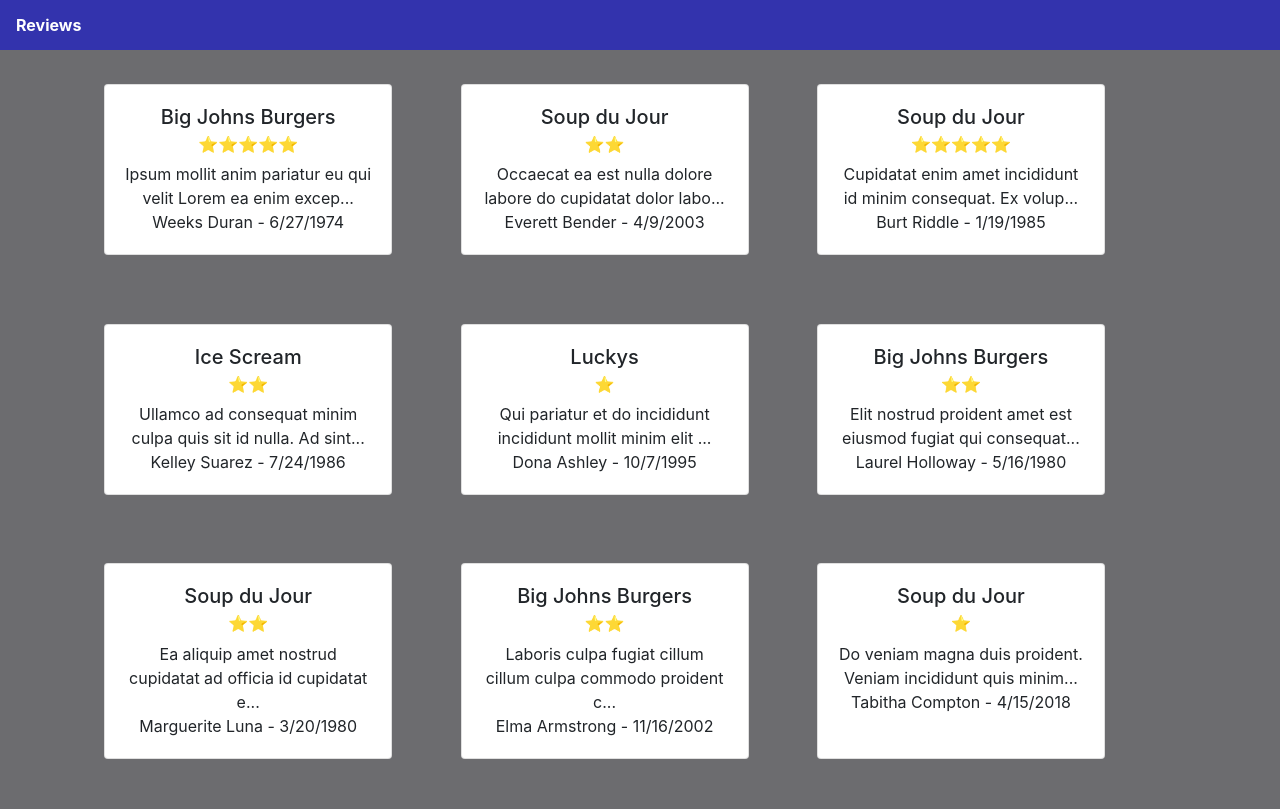
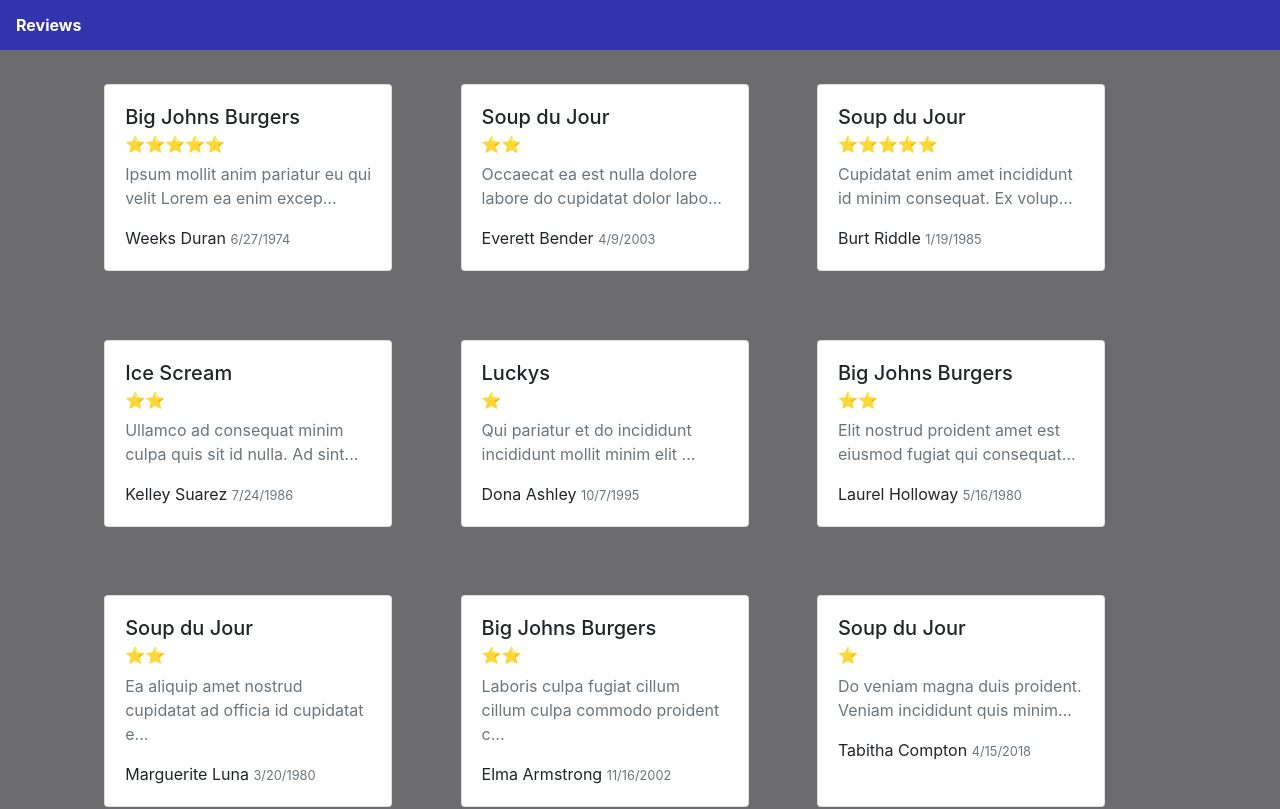
Before and after one commit to garylamountain/reviewtrackers_challenge, a React (Create React App) app: page / in a window 1280 px wide. Shown: the top 809 px of the page. Built offline with nearby package versions, Linux system fonts and the light colour scheme.

Commit message:
stylized review footers a bit

```diff
--- a/src/components/Review.js
+++ b/src/components/Review.js
@@ -9,12 +9,13 @@ const Review = (props) => {
   var year = date.getFullYear();
 
   return (
-    <div className="card" style={{width: "18rem", textAlign: "center", margin: "3%"}}  id={props.review.id}>
+    <div className="card" style={{width: "18rem", margin: "3%"}}  id={props.review.id}>
         <div className="card-body" onClick={()=>props.handleSelection(review)}>
             <h5 className="card-title">{props.review.place}</h5>
             <h6 className="card-subtitle mb-2 text-muted">{props.returnStars(props.review.rating)}</h6>
-            <p className="card-text">{props.review.content.substring(0, 59)}...</p>
-            {props.review.author} - {month}/{day}/{year}
+            <p className="card-text text-muted">{props.review.content.substring(0, 59)}...</p>
+            <div className="card-text">{props.review.author}   <small className="text-muted">{month}/{day}/{year}</small></div>
+            {/* <p class="card-text"><medium className="text">{props.review.author}</medium> - <medium className="text-muted">{month}/{day}/{year}</medium></p> */}
         </div>
     </div>
   )
--- a/src/components/SelectedReview.js
+++ b/src/components/SelectedReview.js
@@ -34,8 +34,8 @@ class SelectedReview extends React.Component {
             <div className="card" style={{margin: "3%", padding: "2%"}}>
                     <h5 className="card-title">{this.props.review.place}</h5>
                     <h6 className="card-subtitle mb-2 text-muted">{this.props.returnStars(this.props.review.rating)}</h6>
-                    <p className="card-text">{this.props.review.content}</p>
-                    {this.props.review.author} - {month}/{day}/{year}
+                    <p className="card-text text-muted">{this.props.review.content}</p>
+                    <div className="card-text">{this.props.review.author}   <small className="text-muted">{month}/{day}/{year}</small></div>
             </div>
             {this.props.response ?
             <div className="card" style={{margin: "3%", padding: "2%", backgroundColor: "white", width: "33%"}}>
```
